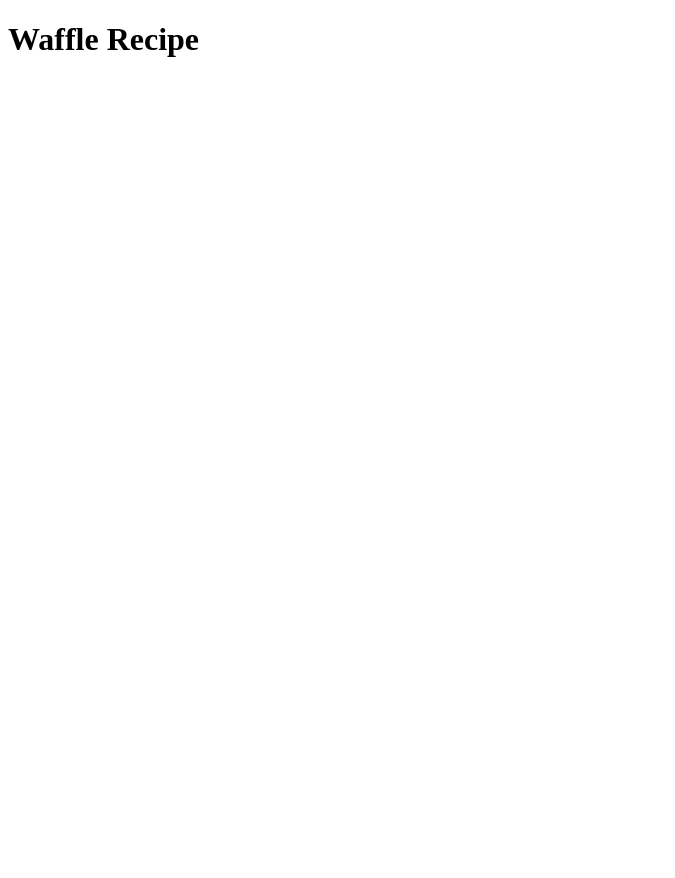
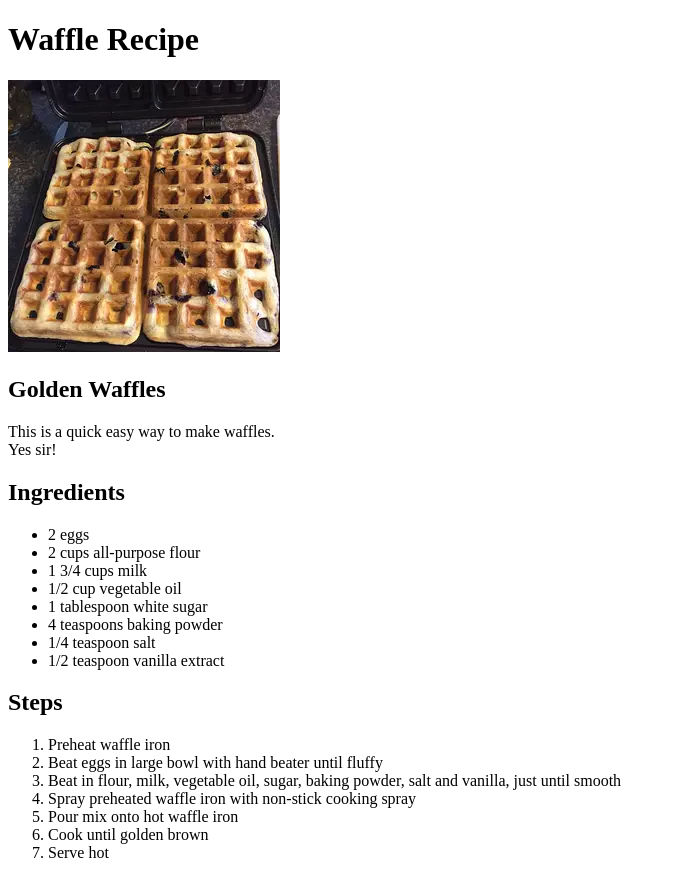
Before and after one commit to mscummings/odin-recipes, a plain HTML site: page recipes/waffle_recipe.html in a window 1280 px wide. Shown: the whole page, without its empty margins (0-675 px from the left). Before the commit the page ends 800 px from the top, so only its background shows below. Drawn offline with Linux system fonts and the light colour scheme.

Commit message:
Create the body of waffle_recipe.html

```diff
--- a/recipes/waffle_recipe.html
+++ b/recipes/waffle_recipe.html
@@ -6,5 +6,31 @@
     </head>
     <body>
         <h1>Waffle Recipe</h1>
+        <img src = "image.webp" alt = "picture of waffles">
+        <h2>Golden Waffles</h2>
+        <p>This is a quick easy way to make waffles.<br>
+            Yes sir!
+        </p>
+        <h2>Ingredients</h2>
+        <ul>
+            <li>2 eggs</li>
+            <li>2 cups all-purpose flour</li>
+            <li>1 3/4 cups milk</li>
+            <li>1/2 cup vegetable oil</li>
+            <li>1 tablespoon white sugar</li>
+            <li>4 teaspoons baking powder</li>
+            <li>1/4 teaspoon salt</li>
+            <li>1/2 teaspoon vanilla extract</li>
+        </ul>
+        <h2>Steps</h2>
+        <ol>
+            <li>Preheat waffle iron</li>
+            <li>Beat eggs in large bowl with hand beater until fluffy</li>
+            <li>Beat in flour, milk, vegetable oil, sugar, baking powder, salt and vanilla, just until smooth</li>
+            <li>Spray preheated waffle iron with non-stick cooking spray</li>
+            <li>Pour mix onto hot waffle iron</li>
+            <li>Cook until golden brown</li>
+            <li>Serve hot</li>
+        </ol>
     </body>
 </html>
```
Also changed, not shown: recipes/image.webp (added).
